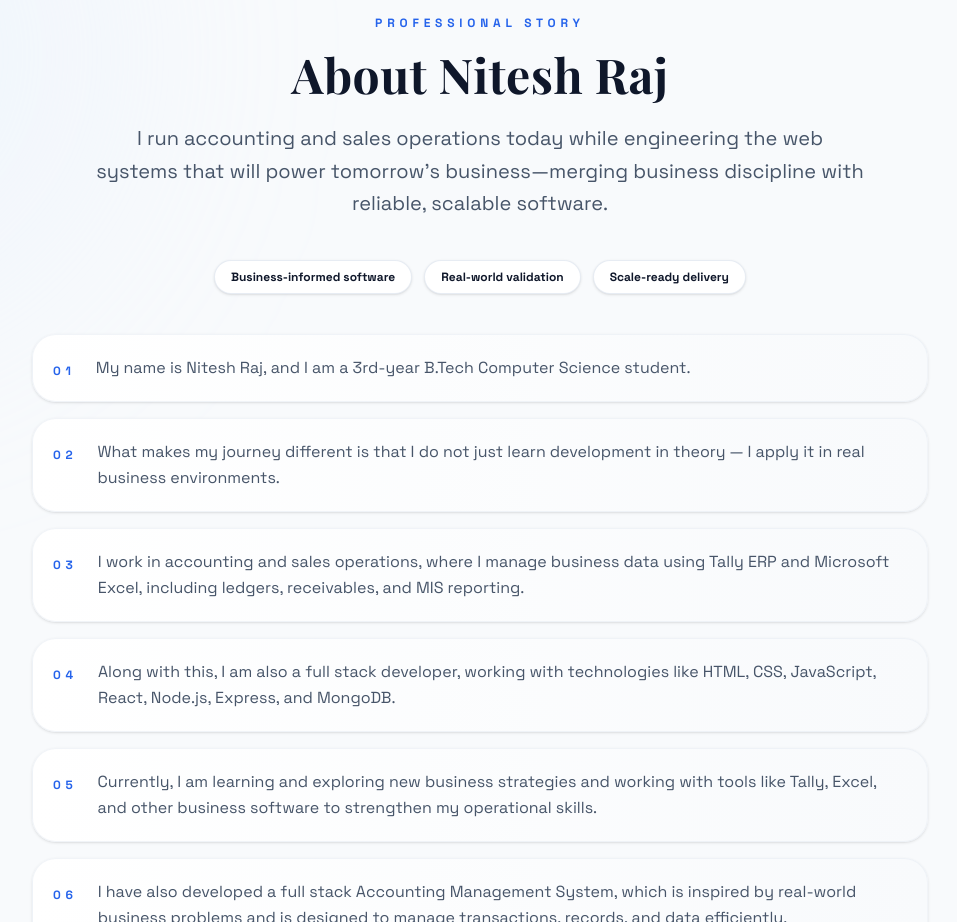
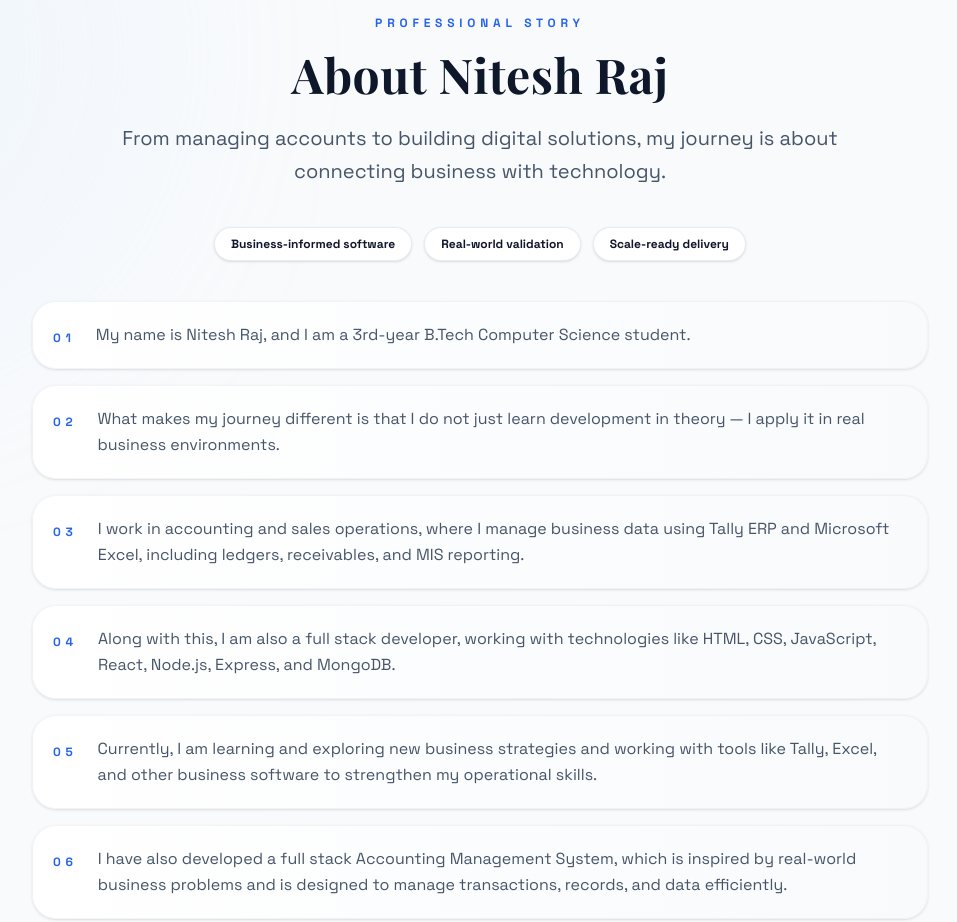
Before and after one commit to nitesh7079/My-Portfolio, a React (Vite) app: page / in a window 1280 px wide. Shown: the part 1400-2322 px from the top of the page, without its empty margins (160-1117 px from the left). Built offline with nearby package versions, Linux system fonts and the light colour scheme.

Commit message:
Update About hero copy

```diff
--- a/src/components/About.jsx
+++ b/src/components/About.jsx
@@ -116,7 +116,7 @@ const About = () => {
             About Nitesh Raj
           </h2>
           <p className="text-lg md:text-xl text-[var(--text-secondary)] max-w-3xl mx-auto leading-relaxed font-light">
-            I run accounting and sales operations today while engineering the web systems that will power tomorrow’s business—merging business discipline with reliable, scalable software.
+            From managing accounts to building digital solutions, my journey is about connecting business with technology.
           </p>
           <div className="flex flex-wrap justify-center gap-3 mt-10">
             {keyPromises.map((promise, index) => (
```
